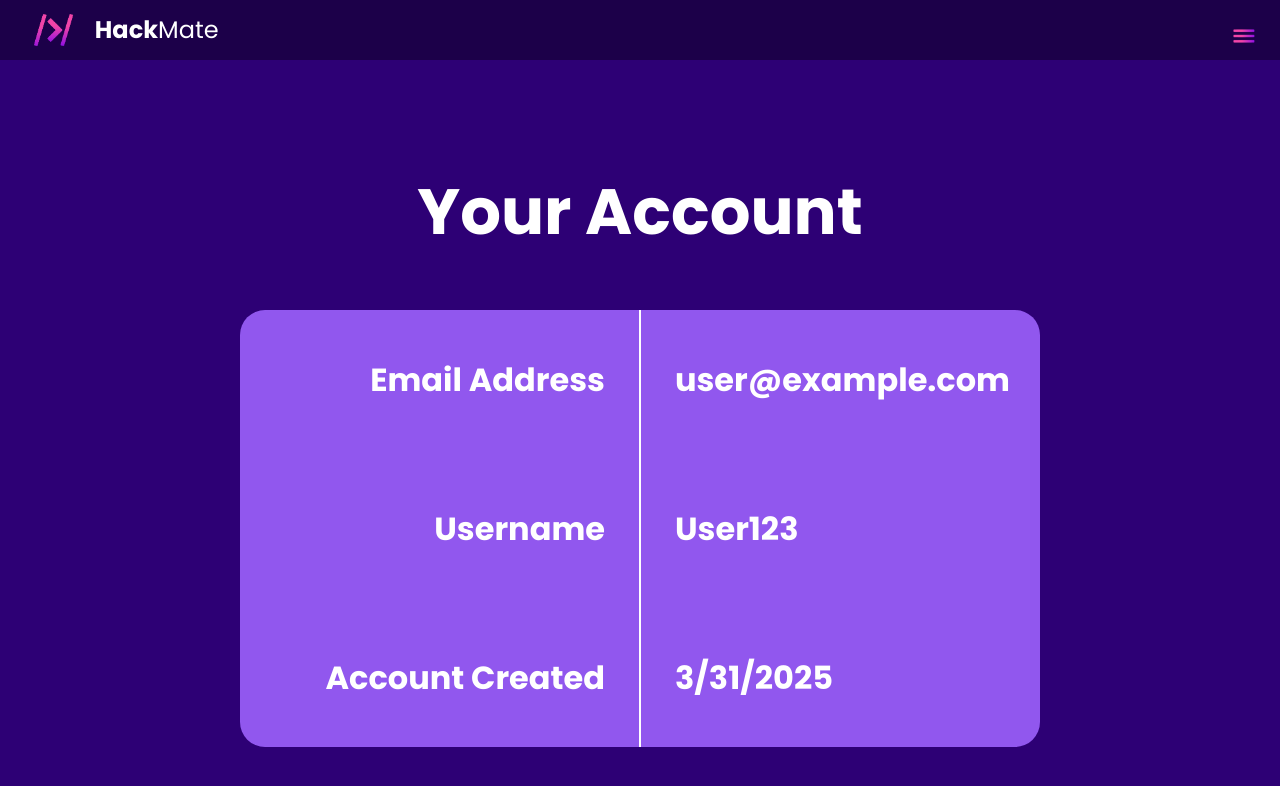
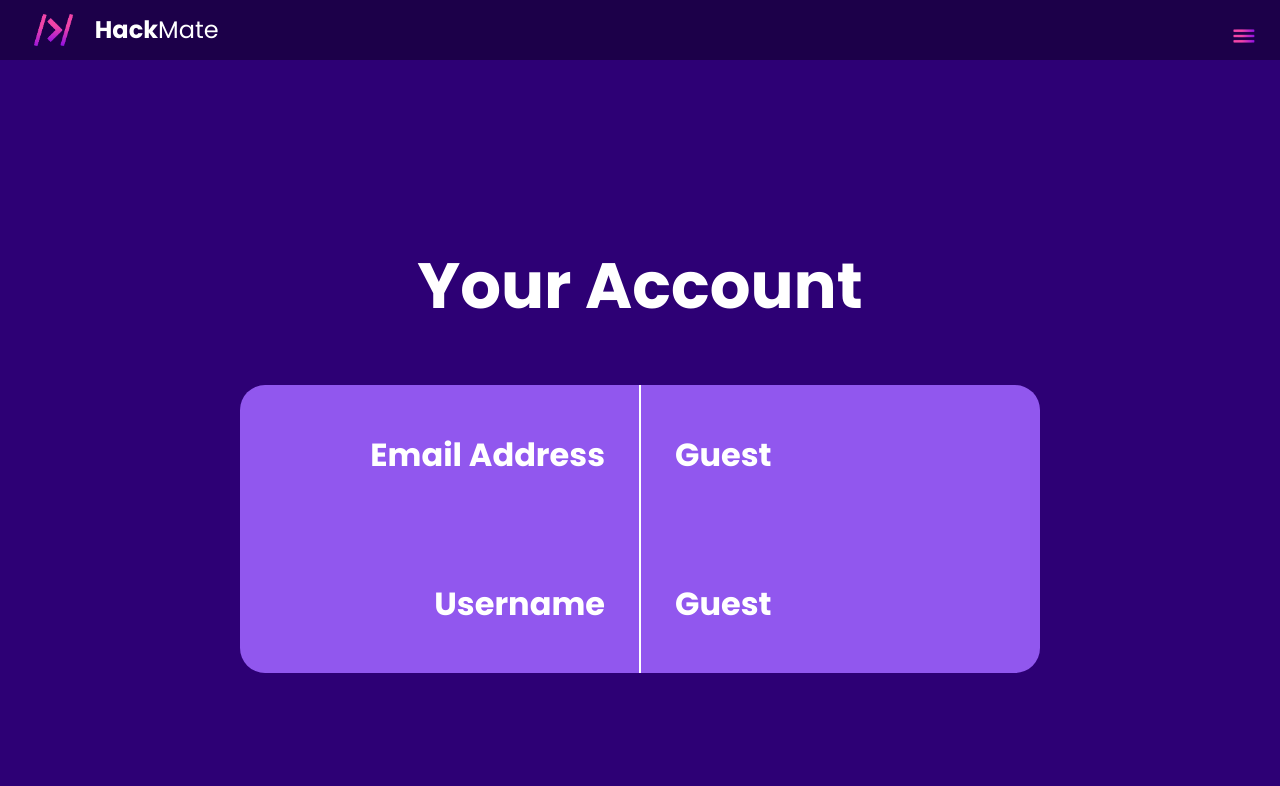
Before and after one commit to ihatepeanuts32/HackMate, a React (Vite) app in the folder frontend/: page /account in a window 1280 px wide. Shown: the top 786 px of the page. Built offline with nearby package versions, Linux system fonts and the light colour scheme.

Commit message:
account details update

```diff
--- a/frontend/src/pages/AccountDetails.jsx
+++ b/frontend/src/pages/AccountDetails.jsx
@@ -1,8 +1,36 @@
 import React, { useState } from "react";
+import { useEffect } from "react";
+import axios from "axios";
+import { Link } from 'react-router-dom';
 import '../styles/AccountDetails.css';
 
 //Hrishikesh Srirangam
 const AccountSettings = () => {
+    const [user, setUser] = useState('');
+
+    useEffect(() => {
+
+        const fetchUserProfile = async () => {
+            try {
+                const token = localStorage.getItem('token');
+                console.log("Token retrieved:", token ? "Token exists" : "No token found");
+
+                if (token) {
+                    console.log("Making request to:", "/api/auth/userProfile");
+                    const response = await axios.get("/api/auth/userProfile", {
+                        headers: {
+                            Authorization: `Bearer ${token}`
+                        }
+                    });
+                    setUser(response.data);
+                }
+            } catch (error) {
+                console.error("Error fetching user profile:", error.response ? error.response.data : error.message);
+            }
+        }
+        fetchUserProfile();
+    }, []);
+
     return (
         <div>
             <h2>Your Account</h2>
@@ -14,7 +42,7 @@ const AccountSettings = () => {
                         <h3>Email Address</h3>
                     </div>
                     <div className="right-side">
-                        <h3>user@example.com</h3>
+                        <h3>{user.email || "Guest"}</h3>
                     </div>
                 </div>
 
@@ -23,18 +51,18 @@ const AccountSettings = () => {
                         <h3>Username</h3>
                     </div>
                     <div className="right-side">
-                        <h3>User123</h3>
+                        <h3>{user.username || "Guest"}</h3>
                     </div>
                 </div>
 
-                <div className="split-row">
+                {/* <div className="split-row">
                     <div className="left-side">
                         <h3>Account Created</h3>
                     </div>
                     <div className="right-side">
                         <h3>3/31/2025</h3>
                     </div>
-                </div>
+                </div> */}
             </div>
         </div>
     )
```
